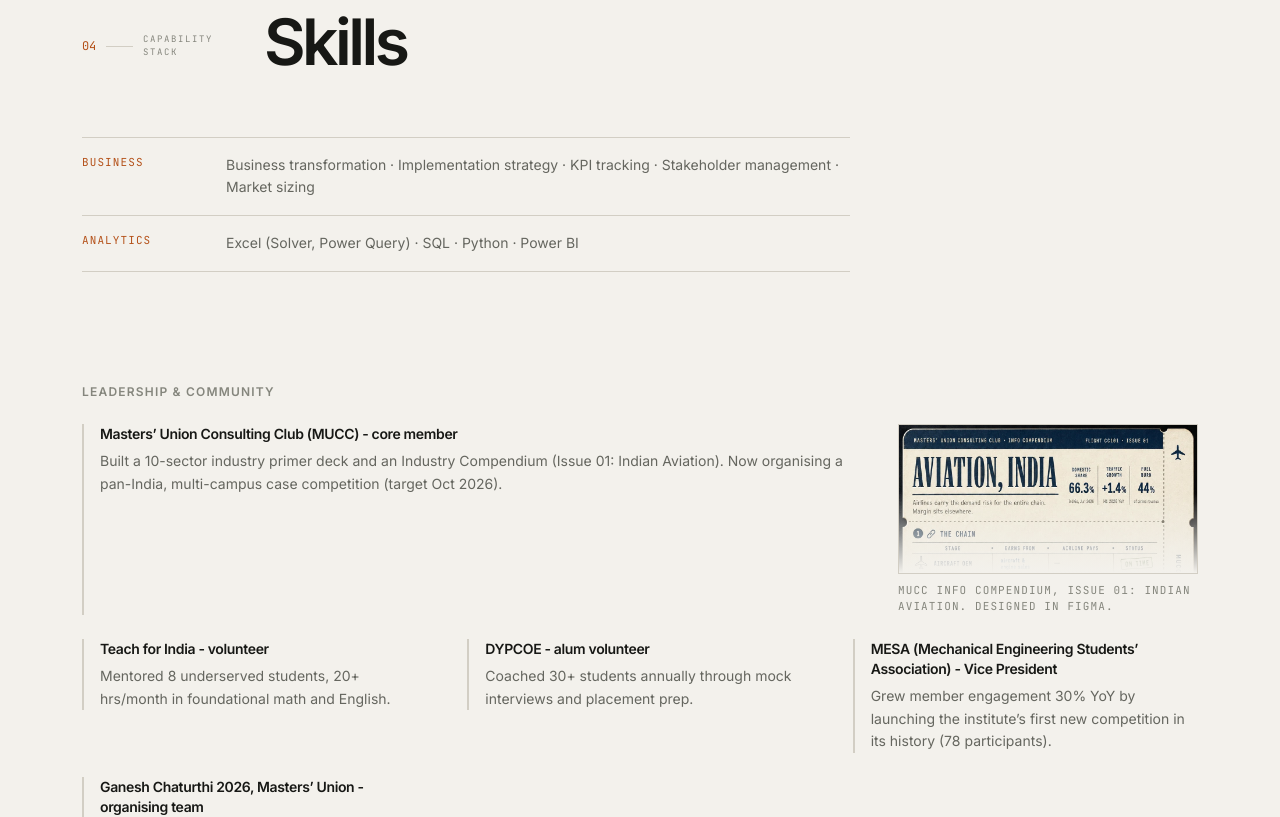
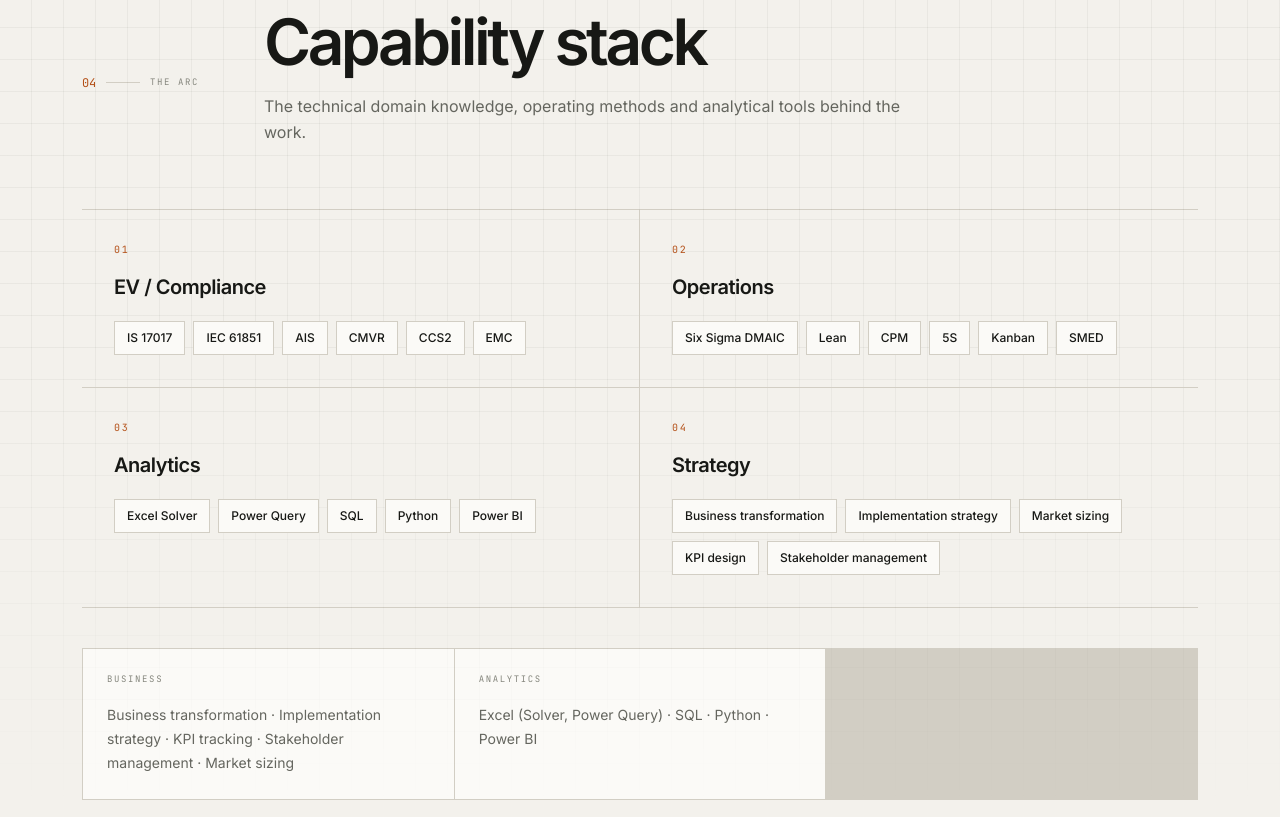
Before and after one commit to shantanuspatil2002-tech/shantanu-portfolio, a React (Vite) app: page / in a window 1280 px wide. Shown: the part 10220-11037 px from the top of the page. Built offline with nearby package versions, Linux system fonts and the light colour scheme.

Commit message:
rebuild skills around EV standards and evidence

```diff
--- a/src/components/Skills.tsx
+++ b/src/components/Skills.tsx
@@ -1,22 +1,25 @@
 import { skills } from '../content'
 import { Reveal, Section, SectionHeading } from './ui'
 
+const standards = [
+  ['EV / Compliance', 'IS 17017', 'IEC 61851', 'AIS', 'CMVR', 'CCS2', 'EMC'],
+  ['Operations', 'Six Sigma DMAIC', 'Lean', 'CPM', '5S', 'Kanban', 'SMED'],
+  ['Analytics', 'Excel Solver', 'Power Query', 'SQL', 'Python', 'Power BI'],
+  ['Strategy', 'Business transformation', 'Implementation strategy', 'Market sizing', 'KPI design', 'Stakeholder management'],
+]
+
 export default function Skills() {
-  return (
-    <Section id="skills">
-      <SectionHeading index="04" title="Skills" />
-      <Reveal>
-        <dl className="max-w-3xl divide-y divide-line border-y border-line">
-          {skills.map((row) => (
-            <div key={row.heading} className="grid gap-1.5 py-4 sm:grid-cols-[120px_1fr] sm:gap-6">
-              <dt className="stat text-[11px] uppercase tracking-widest text-accent">
-                {row.heading}
-              </dt>
-              <dd className="text-sm leading-relaxed text-muted">{row.items.join(' · ')}</dd>
-            </div>
-          ))}
-        </dl>
-      </Reveal>
-    </Section>
-  )
+  return <Section id="skills" blueprint>
+    <SectionHeading index="04" title="Capability stack" lede="The technical domain knowledge, operating methods and analytical tools behind the work."/>
+    <div className="grid border-y border-line md:grid-cols-2">
+      {standards.map(([heading,...items],i)=><Reveal key={heading} className="border-b border-line p-6 sm:p-8 md:[&:nth-child(odd)]:border-r md:[&:nth-last-child(-n+2)]:border-b-0">
+        <div className="stat text-[10px] uppercase tracking-[.18em] text-accent">0{i+1}</div>
+        <h3 className="mt-4 text-xl font-semibold tracking-[-.025em]">{heading}</h3>
+        <div className="mt-5 flex flex-wrap gap-2">{items.map(item=><span key={item} className="border border-line bg-surface px-3 py-2 text-xs font-medium text-ink">{item}</span>)}</div>
+      </Reveal>)}
+    </div>
+    <div className="mt-10 grid gap-px border border-line bg-line sm:grid-cols-3">
+      {skills.map(row=><div key={row.heading} className="bg-surface p-6"><div className="stat text-[9px] uppercase tracking-[.18em] text-faint">{row.heading}</div><p className="mt-4 text-sm leading-6 text-muted">{row.items.join(' · ')}</p></div>)}
+    </div>
+  </Section>
 }
```
